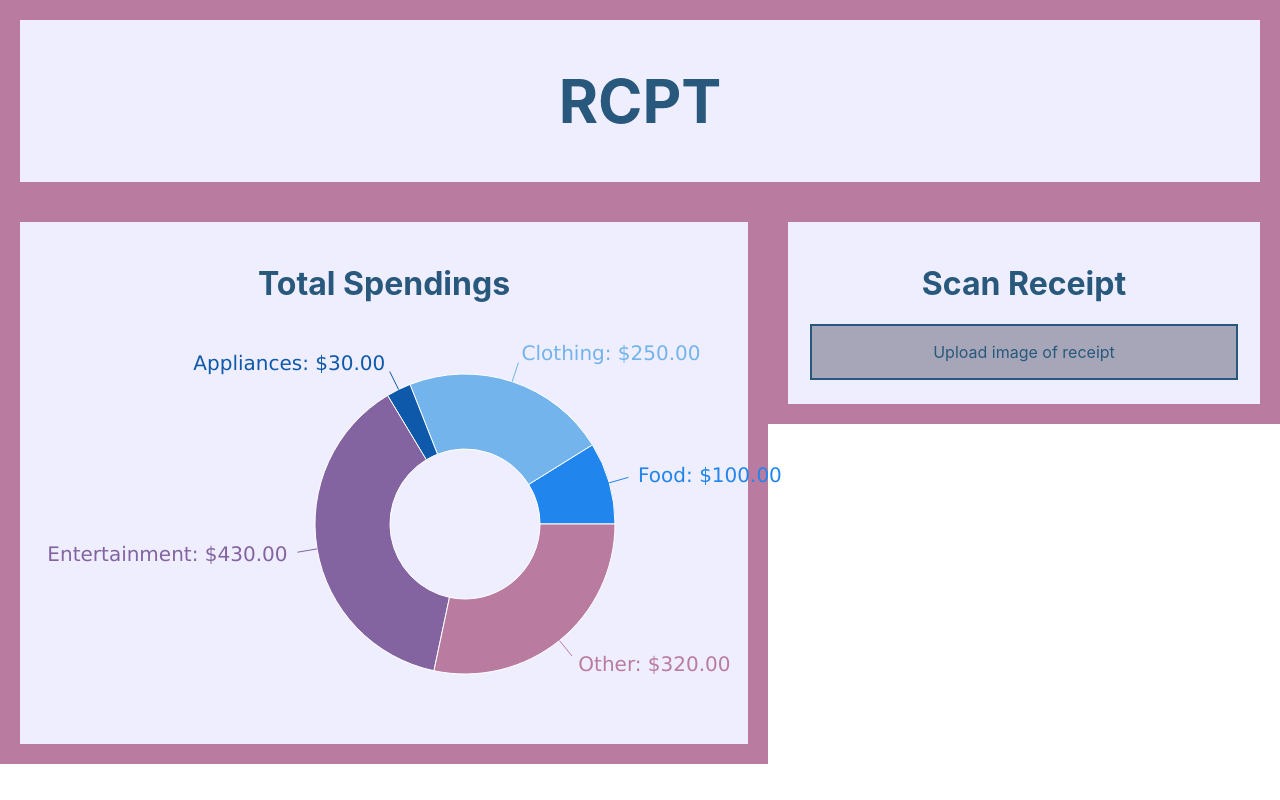
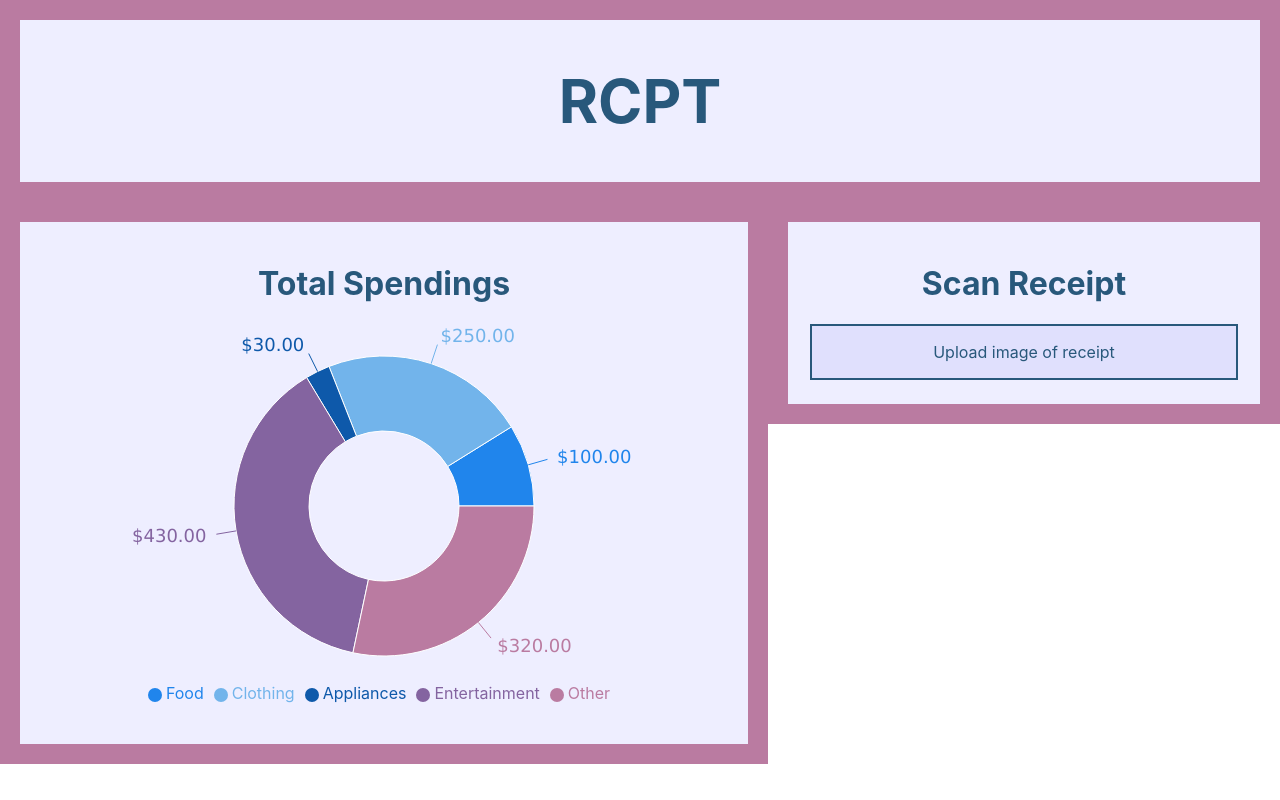
Before and after one commit to endarli/HackNYU, a React (Create React App) app: page / in a window 1280 px wide. Built offline with nearby package versions, Linux system fonts and the light colour scheme.

Commit message:
add pi legend
updated

```diff
--- a/src/App.css
+++ b/src/App.css
@@ -65,7 +65,7 @@
 }
 
 .button1 {
-  background-color: #a6a6b8;
+  background-color: #e0e0fd;
   color: #28587b;
   border: 2px solid #28587b;
 }
--- a/src/App.js
+++ b/src/App.js
@@ -1,5 +1,5 @@
 import React from 'react';
-import { PieChart, Pie, Cell} from 'recharts';
+import { PieChart, Pie, Cell, ResponsiveContainer, Legend} from 'recharts';
 import './App.css';
 
 function App() {
@@ -25,10 +25,9 @@ function App() {
     const radius = innerRadius + (outerRadius - innerRadius) * 1.4;
     const x = cx + radius * Math.cos(-midAngle * RADIAN);
     const y = cy + radius * Math.sin(-midAngle * RADIAN);
-
     return (
-      <text x={x} y={y} fill={colors[index % colors.length]} fontFamily='verdana' fontSize={20} textAnchor={x > cx ? 'start' : 'end'} dominantBaseline="central">
-        {data[index].name + ": $" + data[index].cost.toFixed(2)}
+      <text x={x} y={y} fill={colors[index % colors.length]} fontFamily='verdana' fontSize={18} textAnchor={x > cx ? 'start' : 'end'} dominantBaseline="central">
+        {"$" + data[index].cost.toFixed(2)}
       </text>
     );
   };
@@ -43,11 +42,25 @@ function App() {
           <div className="leftcolumn">
             <div className="card">
               <h1>Total Spendings</h1>
-              <PieChart width={850} height={400}>
-                <Pie cx="50%" cy="50%" data={data} dataKey="cost" isAnimationActive={true} innerRadius={75} outerRadius={150} fill="8884d8" label={renderCustomizedLabel}>
-                    {data.map((entry, index) => <Cell fill={colors[index % colors.length]}/>)};
-                </Pie>
-              </PieChart>
+              <div style={{width: "100%", height: 400}}>
+              <ResponsiveContainer>
+                <PieChart width={850} height={400}>
+                  <Pie
+                    cx="50%" cy="50%"
+                    data={data}
+                    dataKey="cost"
+                    isAnimationActive={true}
+                    innerRadius={75}
+                    outerRadius={150}
+                    fill="8884d8"
+                    legendType='circle'
+                    label={renderCustomizedLabel}>
+                      {data.map((entry, index) => <Cell fill={colors[index % colors.length]}/>)};
+                  </Pie>
+                  <Legend verticalAlign='bottom' height={36}/>
+                </PieChart>
+              </ResponsiveContainer>
+              </div>
             </div>
           </div>
           <div className="rightcolumn">
```
